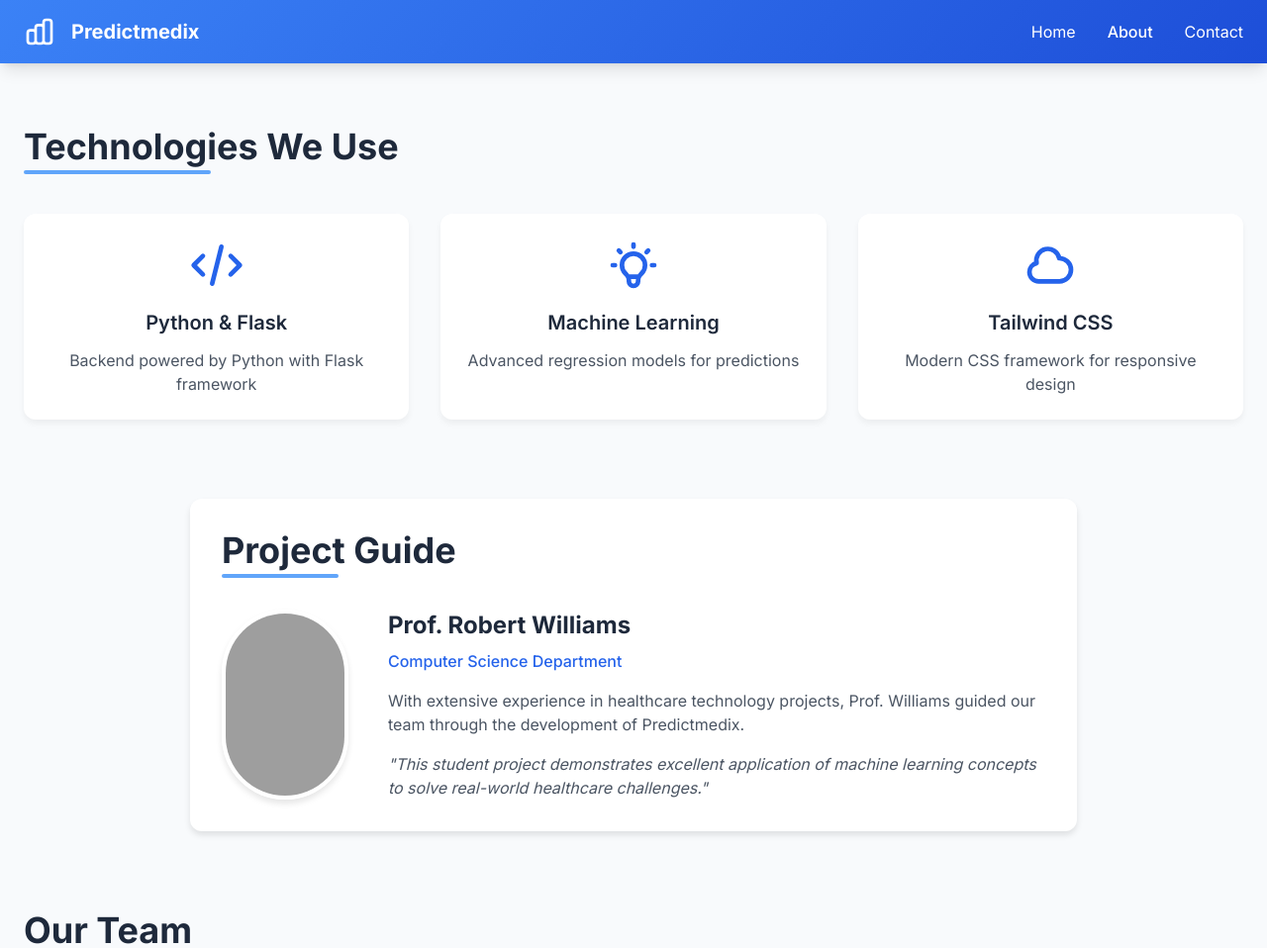
After one commit to Mrfrost1304/PREDICTMEDIX, a Flask app: page /about in a window 1280 px wide. The commit adds this page. Shown: the top 958 px of the page at 99% size. Run offline with Flask 2, Linux system fonts and the light colour scheme; parts of the project's set-up code (start-up, migrations or seed data) failed here and were passed over; some libraries are stand-ins or nearby versions; grey boxes are pictures that could not be loaded.

Commit message:
contact and about added

```diff
--- a/app.py
+++ b/app.py
@@ -1,18 +1,38 @@
 
 import os
-from flask import Flask, request, jsonify, render_template
+from flask import Flask, request, render_template, send_from_directory
 import pickle
 import pandas as pd
 
 app = Flask(__name__)
 
-# Load the model
-with open('insurancemodelf_fullfeatures.pkl', 'rb') as f:
-    model = pickle.load(f)
+# Load the model with error handling
+try:
+    with open('insurancemodelf_fullfeatures.pkl', 'rb') as f:
+        model = pickle.load(f)
+except FileNotFoundError:
+    raise Exception("Model file not found. Please ensure insurancemodelf_fullfeatures.pkl exists.")
+except Exception as e:
+    raise Exception(f"Error loading model: {str(e)}")
 
 @app.route('/')
 def home():
     return render_template('index.html')
+
+@app.route('/about')
+def about():
+    return render_template('about.html')
+
+@app.route('/contact')
+def contact():
+    return render_template('contact.html')
+
+@app.route('/resumes/<filename>')
+def download_resume(filename):
+    # Create resumes directory if it doesn't exist
+    os.makedirs('resumes', exist_ok=True)
+    return send_from_directory('resumes', filename, as_attachment=True)
+
 
 @app.route('/predict', methods=['POST'])
 def predict():
--- /dev/null
+++ b/runtime.txt
@@ -0,0 +1 @@
+python-3.9.13
--- /dev/null
+++ b/templates/about.html
@@ -0,0 +1,309 @@
+<!DOCTYPE html>
+<html lang="en">
+<head>
+    <meta charset="UTF-8">
+    <meta name="viewport" content="width=device-width, initial-scale=1.0">
+    <title>About | Predictmedix</title>
+    <script src="https://cdn.tailwindcss.com"></script>
+    <link href="https://fonts.googleapis.com/css2?family=Inter:wght@300;400;500;600;700&display=swap" rel="stylesheet">
+    <style>
+        :root {
+            --primary: #3b82f6;
+            --secondary: #1d4ed8;
+            --accent: #60a5fa;
+            --light: #f8fafc;
+            --dark: #1e293b;
+        }
+
+        body {
+            font-family: 'Inter', sans-serif;
+            background-color: var(--light);
+            color: var(--dark);
+        }
+
+        .gradient-bg {
+            background: linear-gradient(135deg, var(--primary) 0%, var(--secondary) 100%);
+        }
+
+        .tech-card {
+            transition: all 0.3s ease;
+            border-radius: 12px;
+            overflow: hidden;
+            background: white;
+            box-shadow: 0 4px 6px rgba(0, 0, 0, 0.05);
+            position: relative;
+        }
+
+        .tech-card:hover {
+            transform: translateY(-5px);
+            box-shadow: 0 10px 15px rgba(0, 0, 0, 0.1);
+        }
+
+        .tech-details {
+            position: absolute;
+            top: 0;
+            left: 0;
+            right: 0;
+            bottom: 0;
+            background: rgba(59, 130, 246, 0.9);
+            color: white;
+            padding: 1.5rem;
+            opacity: 0;
+            transition: opacity 0.3s ease;
+            display: flex;
+            flex-direction: column;
+            justify-content: center;
+        }
+
+        .tech-card:hover .tech-details {
+            opacity: 1;
+        }
+
+        .team-card {
+            transition: all 0.3s ease;
+            background: white;
+            border-radius: 12px;
+            overflow: hidden;
+            box-shadow: 0 4px 6px rgba(0, 0, 0, 0.05);
+            position: relative;
+        }
+
+        .team-card:hover {
+            transform: translateY(-5px);
+            box-shadow: 0 10px 15px rgba(0, 0, 0, 0.1);
+        }
+
+        .student-badge {
+            position: absolute;
+            top: 10px;
+            right: 10px;
+            background: var(--primary);
+            color: white;
+            padding: 0.25rem 0.5rem;
+            border-radius: 4px;
+            font-size: 0.75rem;
+            font-weight: 600;
+        }
+
+        .section-title {
+            position: relative;
+            display: inline-block;
+            margin-bottom: 2rem;
+        }
+
+        .section-title:after {
+            content: '';
+            position: absolute;
+            bottom: -8px;
+            left: 0;
+            width: 50%;
+            height: 4px;
+            background: var(--accent);
+            border-radius: 2px;
+        }
+
+        .animate-fade-in {
+            animation: fadeIn 0.6s ease-out forwards;
+        }
+
+        @keyframes fadeIn {
+            from {
+                opacity: 0;
+                transform: translateY(20px);
+            }
+            to {
+                opacity: 1;
+                transform: translateY(0);
+            }
+        }
+
+        .coordinator-card {
+            background: white;
+            border-radius: 12px;
+            box-shadow: 0 4px 6px rgba(0, 0, 0, 0.1);
+            overflow: hidden;
+        }
+
+        .profile-image {
+            border: 4px solid white;
+            box-shadow: 0 4px 6px rgba(0, 0, 0, 0.1);
+        }
+    </style>
+</head>
+<body>
+    <!-- Navigation -->
+    <nav class="gradient-bg text-white shadow-lg">
+        <div class="container mx-auto px-6 py-4">
+            <div class="flex justify-between items-center">
+                <div class="flex items-center space-x-4">
+                    <svg class="w-8 h-8" fill="none" stroke="currentColor" viewBox="0 0 24 24" xmlns="http://www.w3.org/2000/svg">
+                        <path stroke-linecap="round" stroke-linejoin="round" stroke-width="2" d="M9 19v-6a2 2 0 00-2-2H5a2 2 0 00-2 2v6a2 2 0 002 2h2a2 2 0 002-2zm0 0V9a2 2 0 012-2h2a2 2 0 012 2v10m-6 0a2 2 0 002 2h2a2 2 0 002-2m0 0V5a2 2 0 012-2h2a2 2 0 012 2v14a2 2 0 01-2 2h-2a2 2 0 01-2-2z"></path>
+                    </svg>
+                    <span class="text-xl font-bold">Predictmedix</span>
+                </div>
+                <div class="hidden md:flex items-center space-x-8">
+                    <a href="/" class="hover:text-blue-200 transition-colors">Home</a>
+                    <a href="/about" class="font-medium hover:text-blue-200 transition-colors">About</a>
+
+                    <a href="/contact" class="hover:text-blue-200 transition-colors">Contact</a>
+                </div>
+            </div>
+        </div>
+    </nav>
+
+    <!-- Main Content -->
+    <div class="container mx-auto px-6 py-16">
+        <!-- Technologies Section -->
+        <div class="mb-20 animate-fade-in">
+            <h2 class="text-4xl font-bold text-center mb-12 section-title">Technologies We Use</h2>
+            <div class="grid grid-cols-1 md:grid-cols-3 gap-8">
+                <div class="tech-card">
+                    <div class="p-6">
+                        <div class="text-blue-600 mb-4">
+                            <svg class="w-14 h-14 mx-auto" fill="none" stroke="currentColor" viewBox="0 0 24 24" xmlns="http://www.w3.org/2000/svg">
+                                <path stroke-linecap="round" stroke-linejoin="round" stroke-width="2" d="M10 20l4-16m4 4l4 4-4 4M6 16l-4-4 4-4"></path>
+                            </svg>
+                        </div>
+                        <h3 class="text-xl font-semibold mb-3 text-center">Python & Flask</h3>
+                        <p class="text-gray-600 text-center">Backend powered by Python with Flask framework</p>
+                    </div>
+                    <div class="tech-details">
+                        <h3 class="text-xl font-bold mb-3 text-center">Implementation Details</h3>
+                        <p class="text-sm">We built a RESTful API using Flask to handle prediction requests. The backend processes input data and returns predictions from our trained ML models.</p>
+                    </div>
+                </div>
+                <div class="tech-card">
+                    <div class="p-6">
+                        <div class="text-blue-600 mb-4">
+                            <svg class="w-14 h-14 mx-auto" fill="none" stroke="currentColor" viewBox="0 0 24 24" xmlns="http://www.w3.org/2000/svg">
+                                <path stroke-linecap="round" stroke-linejoin="round" stroke-width="2" d="M9.663 17h4.673M12 3v1m6.364 1.636l-.707.707M21 12h-1M4 12H3m3.343-5.657l-.707-.707m2.828 9.9a5 5 0 117.072 0l-.548.547A3.374 3.374 0 0014 18.469V19a2 2 0 11-4 0v-.531c0-.895-.356-1.754-.988-2.386l-.548-.547z"></path>
+                            </svg>
+                        </div>
+                        <h3 class="text-xl font-semibold mb-3 text-center">Machine Learning</h3>
+                        <p class="text-gray-600 text-center">Advanced regression models for predictions</p>
+                    </div>
+                    <div class="tech-details">
+                        <h3 class="text-xl font-bold mb-3 text-center">Implementation Details</h3>
+                        <p class="text-sm">We used Scikit-learn to train regression models on medical insurance data. Features include age, BMI, smoking status, and region to predict costs.</p>
+                    </div>
+                </div>
+                <div class="tech-card">
+                    <div class="p-6">
+                        <div class="text-blue-600 mb-4">
+                            <svg class="w-14 h-14 mx-auto" fill="none" stroke="currentColor" viewBox="0 0 24 24" xmlns="http://www.w3.org/2000/svg">
+                                <path stroke-linecap="round" stroke-linejoin="round" stroke-width="2" d="M3 15a4 4 0 004 4h9a5 5 0 10-.1-9.999 5.002 5.002 0 10-9.78 2.096A4.001 4.001 0 003 15z"></path>
+                            </svg>
+                        </div>
+                        <h3 class="text-xl font-semibold mb-3 text-center">Tailwind CSS</h3>
+                        <p class="text-gray-600 text-center">Modern CSS framework for responsive design</p>
+                    </div>
+                    <div class="tech-details">
+                        <h3 class="text-xl font-bold mb-3 text-center">Implementation Details</h3>
+                        <p class="text-sm">We used Tailwind's utility classes to quickly build a responsive interface. Custom animations and transitions were added for better user experience.</p>
+                    </div>
+                </div>
+            </div>
+        </div>
+
+        <!-- Project Coordinator Section -->
+        <div class="max-w-4xl mx-auto mb-20 animate-fade-in">
+            <div class="coordinator-card">
+                <div class="p-8">
+                    <h2 class="text-4xl font-bold text-center mb-10 section-title">Project Guide</h2>
+                    <div class="flex flex-col md:flex-row items-center">
+                        <div class="w-48 h-48 mb-8 md:mb-0 md:mr-10 rounded-full overflow-hidden profile-image">
+                            <img src="https://randomuser.me/api/portraits/men/75.jpg" alt="Project Guide" class="w-full h-full object-cover">
+                        </div>
+                        <div class="text-center md:text-left">
+                            <h3 class="text-2xl font-bold mb-2">Prof. Robert Williams</h3>
+                            <p class="text-blue-600 font-medium mb-4">Computer Science Department</p>
+                            <p class="text-gray-600 mb-4">With extensive experience in healthcare technology projects, Prof. Williams guided our team through the development of Predictmedix.</p>
+                            <p class="text-gray-600 italic">"This student project demonstrates excellent application of machine learning concepts to solve real-world healthcare challenges."</p>
+                        </div>
+                    </div>
+                </div>
+            </div>
+        </div>
+
+        <!-- Team Section -->
+        <div class="mb-20 animate-fade-in">
+            <h2 class="text-4xl font-bold text-center mb-12 section-title">Our Team</h2>
+            <div class="grid grid-cols-1 sm:grid-cols-2 lg:grid-cols-4 gap-8">
+                <div class="team-card">
+                    <div class="student-badge">Student</div>
+                    <div class="w-full h-48 bg-gray-200 overflow-hidden">
+                        <img src="https://randomuser.me/api/portraits/women/44.jpg" alt="Team Member" class="w-full h-full object-cover">
+                    </div>
+                    <div class="p-6 text-center">
+                        <h3 class="text-xl font-bold mb-1">Sarah Johnson</h3>
+                        <p class="text-blue-600 font-medium mb-3">Data Science</p>
+                        <p class="text-gray-600 text-sm">Developed ML models and data pipelines</p>
+                    </div>
+                </div>
+                <div class="team-card">
+                    <div class="student-badge">Student</div>
+                    <div class="w-full h-48 bg-gray-200 overflow-hidden">
+                        <img src="https://randomuser.me/api/portraits/men/32.jpg" alt="Team Member" class="w-full h-full object-cover">
+                    </div>
+                    <div class="p-6 text-center">
+                        <h3 class="text-xl font-bold mb-1">Michael Chen</h3>
+                        <p class="text-blue-600 font-medium mb-3">Full Stack Dev</p>
+                        <p class="text-gray-600 text-sm">Built web application and API endpoints</p>
+                    </div>
+                </div>
+                <div class="team-card">
+                    <div class="student-badge">Student</div>
+                    <div class="w-full h-48 bg-gray-200 overflow-hidden">
+                        <img src="https://randomuser.me/api/portraits/women/68.jpg" alt="Team Member" class="w-full h-full object-cover">
+                    </div>
+                    <div class="p-6 text-center">
+                        <h3 class="text-xl font-bold mb-1">Emily Rodriguez</h3>
+                        <p class="text-blue-600 font-medium mb-3">UI/UX Design</p>
+                        <p class="text-gray-600 text-sm">Designed interfaces and user flows</p>
+                    </div>
+                </div>
+                <div class="team-card">
+                    <div class="student-badge">Student</div>
+                    <div class="w-full h-48 bg-gray-200 overflow-hidden">
+                        <img src="https://randomuser.me/api/portraits/men/65.jpg" alt="Team Member" class="w-full h-full object-cover">
+                    </div>
+                    <div class="p-6 text-center">
+                        <h3 class="text-xl font-bold mb-1">David Wilson</h3>
+                        <p class="text-blue-600 font-medium mb-3">Backend Engineer</p>
+                        <p class="text-gray-600 text-sm">Implemented server infrastructure</p>
+                    </div>
+                </div>
+            </div>
+        </div>
+    </div>
+
+    <!-- Footer -->
+    <footer class="bg-gray-900 text-white py-16">
+        <div class="container mx-auto px-6">
+            <div class="grid grid-cols-1 md:grid-cols-3 gap-10">
+                <div>
+                    <h3 class="text-2xl font-bold mb-4">Predictmedix</h3>
+                    <p class="text-gray-400">A college project demonstrating healthcare cost prediction using machine learning.</p>
+                </div>
+                <div>
+                    <h3 class="text-2xl font-bold mb-4">Quick Links</h3>
+                    <ul class="space-y-3">
+                        <li><a href="/" class="text-gray-400 hover:text-white transition-colors">Home</a></li>
+                        <li><a href="/about" class="text-gray-400 hover:text-white transition-colors">About</a></li>
+
+                        <li><a href="/contact" class="text-gray-400 hover:text-white transition-colors">Contact</a></li>
+                    </ul>
+                </div>
+                <div>
+                    <h3 class="text-xl font-semibold mb-4">Health Tips</h3>
+                    <p class="text-gray-400">Regular exercise and a balanced diet can significantly reduce your healthcare costs over time.</p>
+                </div>
+
+            </div>
+            <div class="border-t border-gray-800 mt-12 pt-8 text-center text-gray-500">
+                <p>© 2023 Predictmedix - College Project</p>
+            </div>
+        </div>
+    </footer>
+</body>
+</html>
```
Also changed, not shown: requirements.txt (+5 -4 lines), templates/contact.html (added, +244 -0 lines), templates/index.html (+8 -8 lines).
